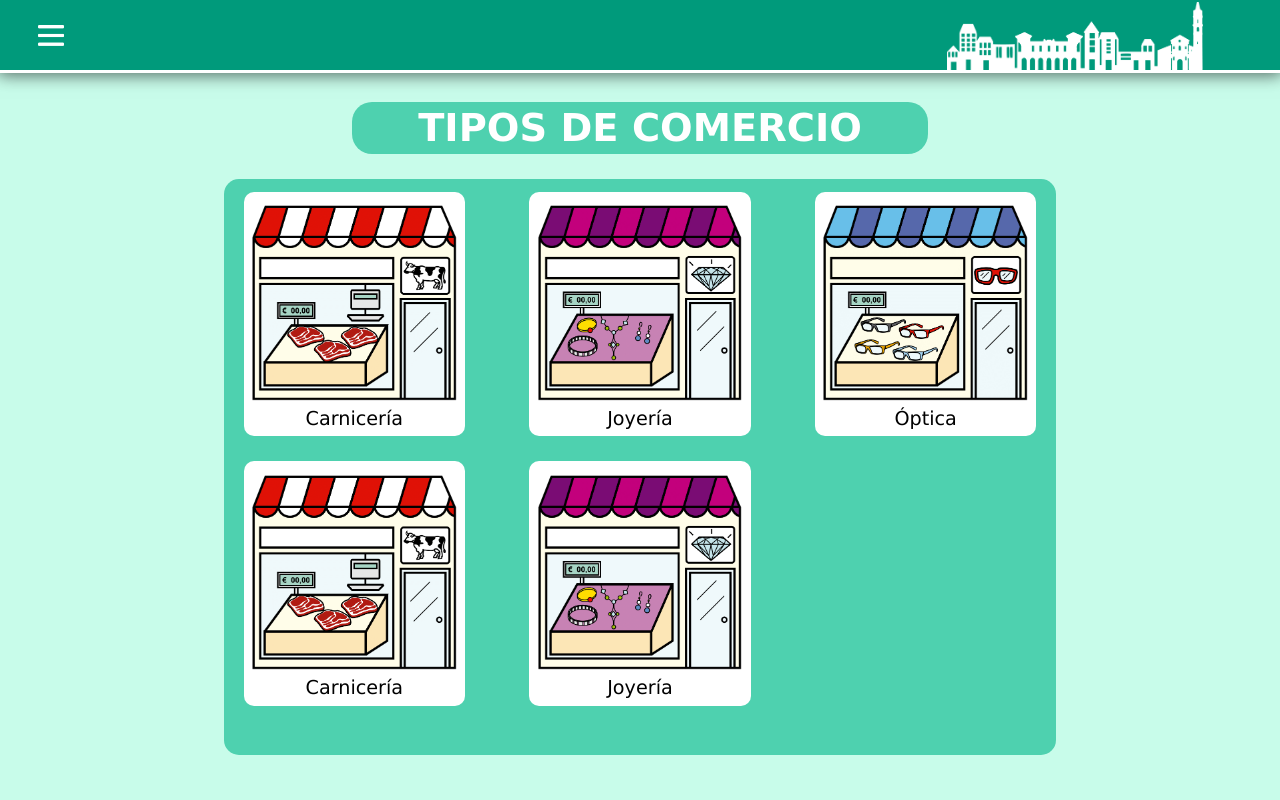
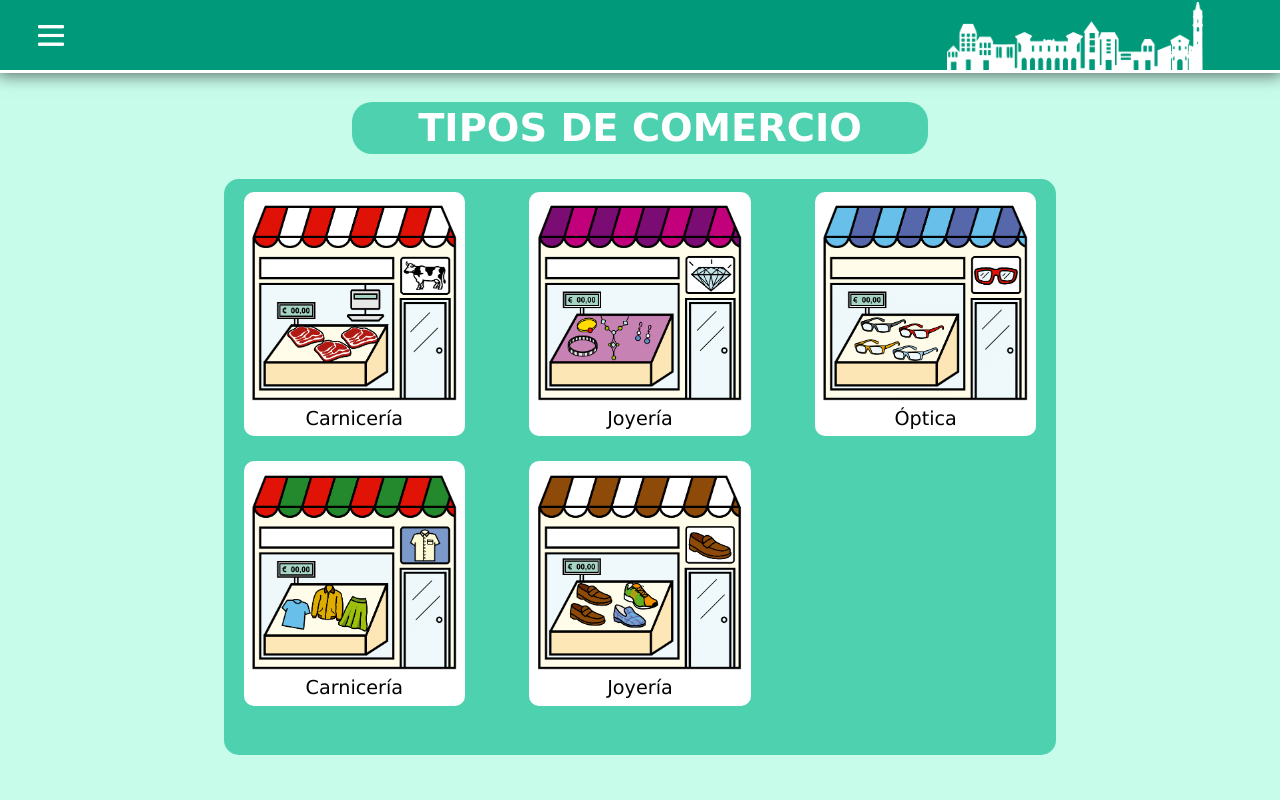
Before and after one commit to YagannaZ/TFG_Angel, a SvelteKit app: page /grid in a window 1280 px wide. Shown: the top 800 px of the page. Built offline with nearby package versions, Linux system fonts and the light colour scheme.

Commit message:
corrección grid

```diff
--- a/src/routes/grid/+page.svelte
+++ b/src/routes/grid/+page.svelte
@@ -25,8 +25,8 @@ import picto5 from "$lib/img/Locales/zapateria/zapateria.png"
             <div class="A"> <Icono src={picto1} alt="Carinicería" nombre="Carnicería" href="/carniceria"/></div>
             <div class="B"> <Icono src={picto2} alt="Joyería" nombre="Joyería" href="/joyeria"/></div>
             <div class="C"> <Icono src={picto3} alt="Óptica" nombre="Óptica" href="/optica"/></div>
-            <div class="D"><Icono src={picto1} alt="Carinicería" nombre="Carnicería" href="/carniceria"/></div>
-            <div class="E"><Icono src={picto2} alt="Joyería" nombre="Joyería" href="/joyeria"/></div>
+            <div class="D"><Icono src={picto4} alt="Carinicería" nombre="Carnicería" href="/carniceria"/></div>
+            <div class="E"><Icono src={picto5} alt="Joyería" nombre="Joyería" href="/joyeria"/></div>
           </div>
 
 
```
